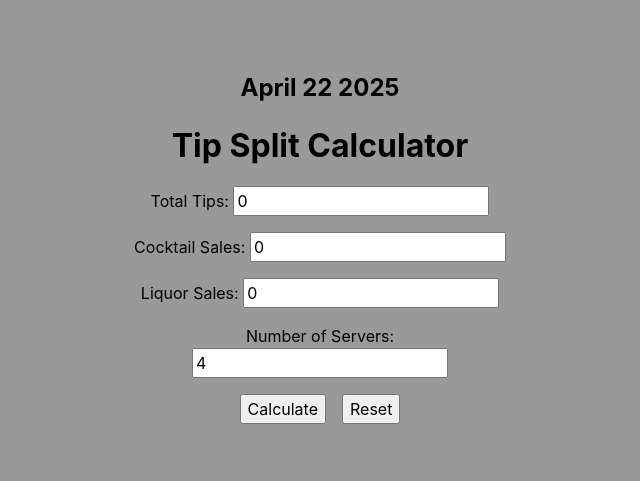
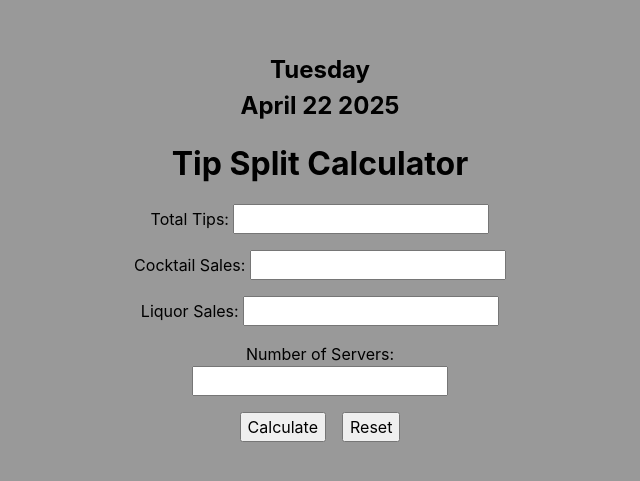
Before and after one commit to moojica/tomahawk-tipout-calculator, a React (Vite) app: page / in a window 1280 px wide. Shown: the part 153-634 px from the top of the page, without its empty margins (320-960 px from the left). Built offline with nearby package versions, Linux system fonts and the light colour scheme.

Commit message:
Updated UI. Added day of the week above date. Changed inputs from numbers to strings to allow blank inputs on startup/reset making it easier for the user to add their numbers.

```diff
--- a/src/App.tsx
+++ b/src/App.tsx
@@ -1,35 +1,50 @@
 import { useState } from 'react';
-import { format } from 'date-fns';
+import { format, getDay } from 'date-fns';
 
 import './App.css';
 
 function App() {
-  const [totalTips, setTotalTips] = useState(0);
-  const [cocktailSales, setCocktailSales] = useState(0);
-  const [liquorSales, setLiquorSales] = useState(0);
-  const [numServers, setNumServers] = useState(4);
+  const [totalTips, setTotalTips] = useState('');
+  const [cocktailSales, setCocktailSales] = useState('');
+  const [liquorSales, setLiquorSales] = useState('');
+  const [numServers, setNumServers] = useState('');
   const [serverTip, setServerTip] = useState<number | null>(null);
 
   const calculateTip = () => {
-    const houseCut = totalTips * 0.7;
-    const bartenderTip = cocktailSales * 0.05 + liquorSales * 0.05;
+    if (numServers === 0) {
+      alert('Number of servers cannot be zero');
+      return;
+    }
+
+    const total = parseFloat(totalTips) || 0;
+    const cocktails = parseFloat(cocktailSales) || 0;
+    const liquor = parseFloat(liquorSales) || 0;
+    const servers = parseInt(numServers) || 1;
+
+    const houseCut = total * 0.7;
+    const bartenderTip = cocktails * 0.05 + liquor * 0.05;
     const totalForServers = houseCut - bartenderTip;
-    const perServer = totalForServers / numServers;
+    const perServer = totalForServers / servers;
+
     setServerTip(perServer);
   };
 
   const reset = () => {
-    setTotalTips(0);
-    setCocktailSales(0);
-    setLiquorSales(0);
-    setNumServers(4);
+    setTotalTips('');
+    setCocktailSales('');
+    setLiquorSales('');
+    setNumServers('');
     setServerTip(null);
   };
 
   return (
     <main>
       <div className='container'>
-        <h2>{format(new Date(), 'MMMM dd yyyy')}</h2>
+        <h2>
+          {format(new Date(), 'EEEE')}
+          <br />
+          {format(new Date(), 'MMMM dd yyyy')}
+        </h2>
         <h1>Tip Split Calculator</h1>
 
         <div>
```
Also changed, not shown: 4 other files (tests, documents, lock files or other folders).
